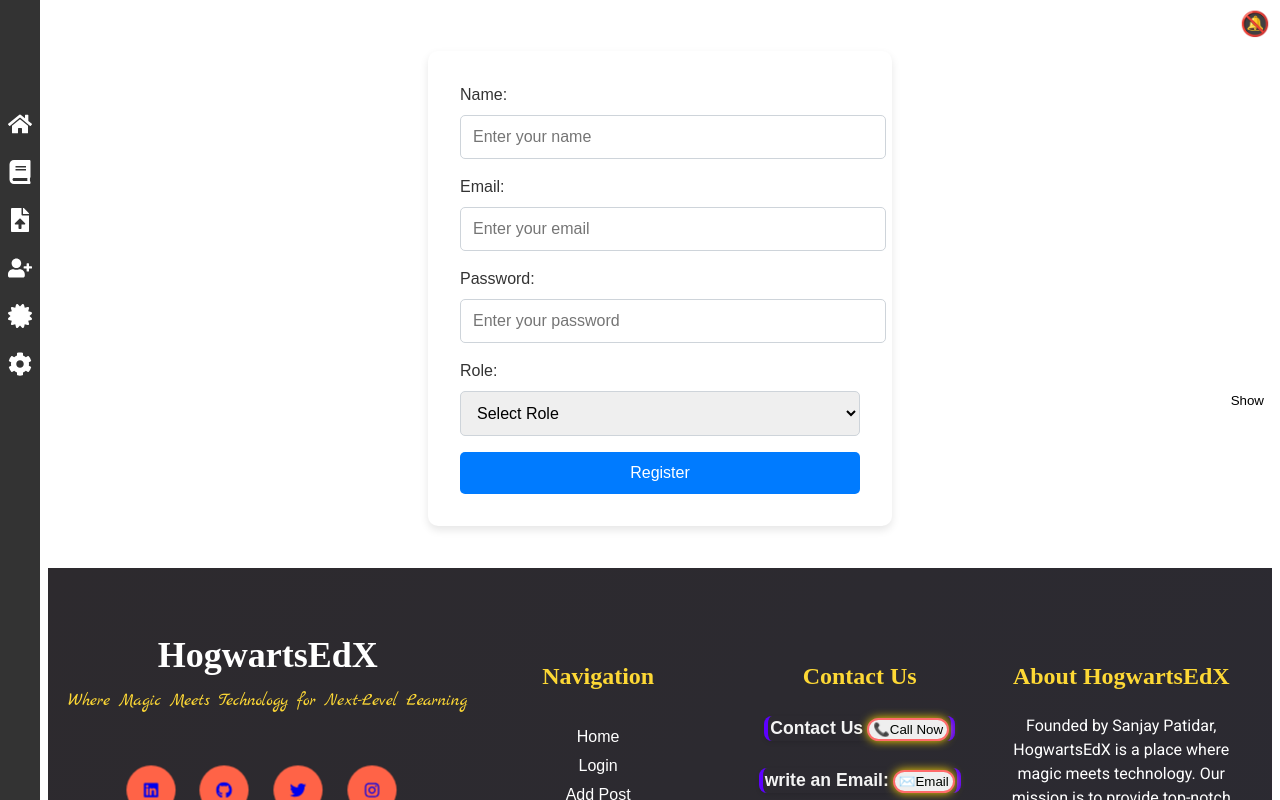
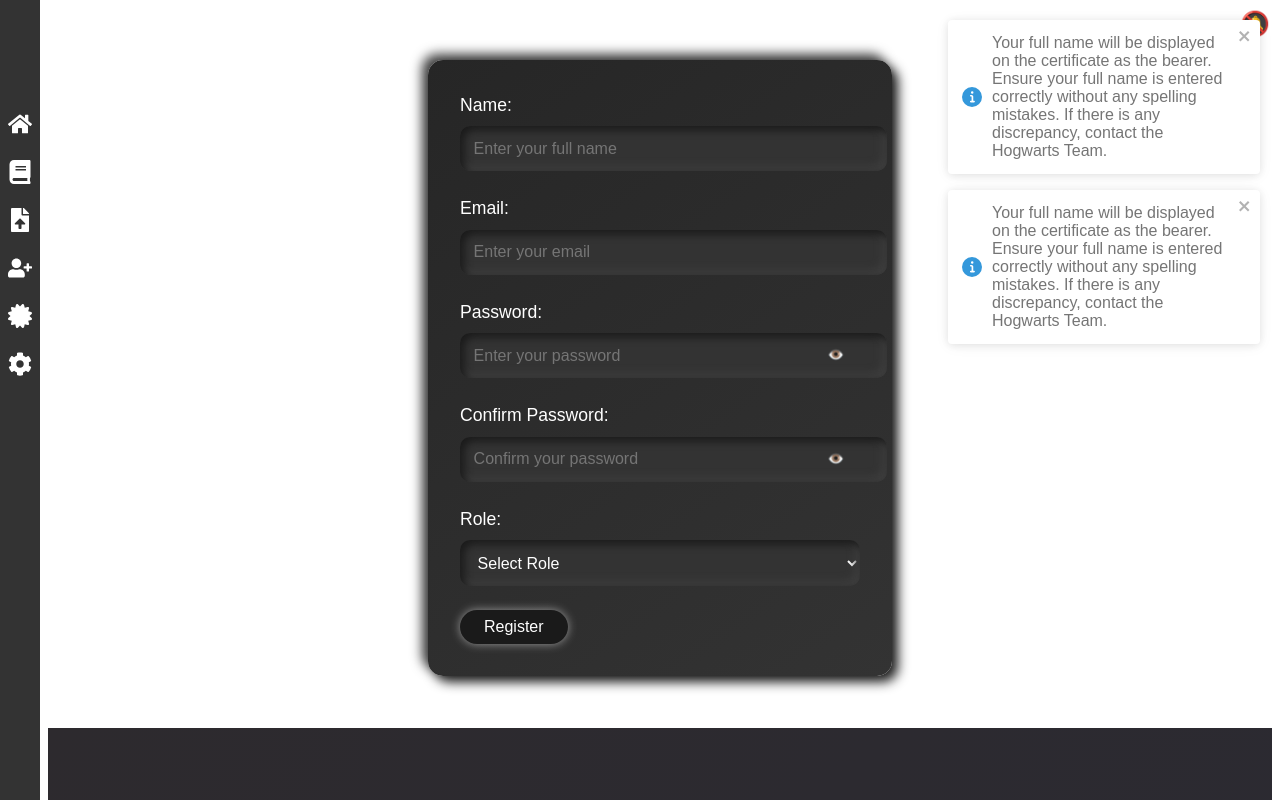
Before and after one commit to hello-developer-sanjay/LearnAndShare-Collaborative-Learning-Expert-Tutorials-and-User-Blogs, a React (Vite) app in the folder frontend/: page /register in a window 1280 px wide. Shown: the top 800 px of the page. Built offline with nearby package versions, Linux system fonts and the light colour scheme; a web font is replaced by a local one.

Commit message:
Update Register.jsx

```diff
--- a/frontend/src/pages/Register.jsx
+++ b/frontend/src/pages/Register.jsx
@@ -1,82 +1,120 @@
-import React, { useState } from 'react';
+import React, { useState, useEffect } from 'react';
 import { useDispatch } from 'react-redux';
 import { register } from '../actions/authActions';
-import styled from 'styled-components';
+import styled, { keyframes } from 'styled-components';
 import { ToastContainer, toast } from 'react-toastify';
 import 'react-toastify/dist/ReactToastify.css';
+
+const fadeIn = keyframes`
+  from {
+    opacity: 0;
+  }
+  to {
+    opacity: 1;
+  }
+`;
+
+const slideIn = keyframes`
+  from {
+    transform: translateY(-20px);
+    opacity: 0;
+  }
+  to {
+    transform: translateY(0);
+    opacity: 1;
+  }
+`;
 
 const Container = styled.div`
   display: flex;
   justify-content: center;
   align-items: center;
-  height: 70vh;
+  height: 90vh;
+  animation: ${fadeIn} 1s ease-in-out;
 `;
 
 const FormContainer = styled.div`
-  background: white;
   padding: 2rem;
-  border-radius: 10px;
-  box-shadow: 0 4px 8px rgba(0, 0, 0, 0.1);
+  border-radius: 15px;
+  background: linear-gradient(145deg, #262626, #333);
+  box-shadow: 6px 6px 12px #1a1a1a, -6px -6px 12px #404040;
   width: 100%;
   max-width: 400px;
+  animation: ${slideIn} 0.8s ease-out;
 `;
 
 const FormGroup = styled.div`
-  margin-bottom: 1rem;
+  margin-bottom: 1.5rem;
+  position: relative;
 `;
 
 const Label = styled.label`
   display: block;
-  font-size: 1rem;
+  font-size: 1.1rem;
   margin-bottom: 0.5rem;
+  color: #fff;
 `;
 
 const Input = styled.input`
   width: 100%;
-  padding: 0.75rem;
-  border: 1px solid #ced4da;
-  border-radius: 5px;
+  padding: 0.85rem;
+  border: none;
+  border-radius: 10px;
+  background: #333;
+  box-shadow: inset 4px 4px 8px #1a1a1a, inset -4px -4px 8px #404040;
   font-size: 1rem;
+  color: #fff;
+  transition: box-shadow 0.3s ease-in-out;
   &:focus {
-    border-color: #495057;
+    box-shadow: inset 6px 6px 12px #1a1a1a, inset -6px -6px 12px #404040;
     outline: none;
   }
 `;
 
 const Select = styled.select`
   width: 100%;
-  padding: 0.75rem;
-  border: 1px solid #ced4da;
-  border-radius: 5px;
+  padding: 0.85rem;
+  border: none;
+  border-radius: 10px;
+  background: #333;
+  box-shadow: inset 4px 4px 8px #1a1a1a, inset -4px -4px 8px #404040;
   font-size: 1rem;
+  color: #fff;
+  transition: box-shadow 0.3s ease-in-out;
   &:focus {
-    border-color: #495057;
+    box-shadow: inset 6px 6px 12px #1a1a1a, inset -6px -6px 12px #404040;
     outline: none;
   }
 `;
 
 const Button = styled.button`
-  width: 100%;
-  padding: 0.75rem;
-  background-color: #007bff;
+  width: auto;
+  padding: 0.5rem 1.5rem;
+  background-color: #1a1a1a; /* Dark background color */
   color: white;
   border: none;
-  border-radius: 5px;
+  border-radius: 30px;
   font-size: 1rem;
   cursor: pointer;
+  transition: background-color 0.3s ease-in-out, transform 0.2s ease, box-shadow 0.3s ease-in-out; /* Added box-shadow transition */
+  box-shadow: 0 0 10px rgba(255, 255, 255, 0.5); /* Shining shadow effect */
   &:hover {
-    background-color: #0056b3;
+    background-color: #2a2a2a; /* Darker background color on hover */
+    transform: scale(1.05);
+    box-shadow: 0 0 20px rgba(255, 255, 255, 0.8); /* Increased shadow intensity on hover */
   }
 `;
 
+
 const TogglePasswordButton = styled.button`
   position: absolute;
-  top: 50%;
+  top: 70%;
   right: 10px;
   transform: translateY(-50%);
   background: none;
   border: none;
   cursor: pointer;
+  color: #fff;
 `;
 
 const RegisterForm = () => {
@@ -85,11 +123,25 @@ const RegisterForm = () => {
     name: '',
     email: '',
     password: '',
+    confirmPassword: '',
     role: '' // Add role field
   });
 
-  const { name, email, password, role } = formData;
+  const { name, email, password, confirmPassword, role } = formData;
   const [showPassword, setShowPassword] = useState(false);
+  const [showConfirmPassword, setShowConfirmPassword] = useState(false);
+
+  useEffect(() => {
+    toast.info('Your full name will be displayed on the certificate as the bearer. Ensure your full name is entered correctly without any spelling mistakes. If there is any discrepancy, contact the Hogwarts Team.', {
+      position: 'top-right',
+      autoClose: 8000,
+      hideProgressBar: true,
+      closeOnClick: true,
+      pauseOnHover: true,
+      draggable: true,
+      progress: undefined,
+    });
+  }, []);
 
   const handleChange = e => {
     setFormData({ ...formData, [e.target.name]: e.target.value });
@@ -97,6 +149,10 @@ const RegisterForm = () => {
 
   const handleSubmit = async e => {
     e.preventDefault();
+    if (password !== confirmPassword) {
+      toast.error('Passwords do not match. Please try again.');
+      return;
+    }
     const response = await dispatch(register(formData));
     if (response.success) {
       toast.success(`Registration successful! Welcome, ${name}!`);
@@ -109,6 +165,10 @@ const RegisterForm = () => {
     setShowPassword(!showPassword);
   };
 
+  const toggleConfirmPasswordVisibility = () => {
+    setShowConfirmPassword(!showConfirmPassword);
+  };
+
   return (
     <Container>
       <FormContainer>
@@ -118,7 +178,7 @@ const RegisterForm = () => {
             <Input
               type="text"
               id="name"
-              placeholder="Enter your name"
+              placeholder="Enter your full name"
               name="name"
               value={name}
               onChange={handleChange}
@@ -149,7 +209,22 @@ const RegisterForm = () => {
               required
             />
             <TogglePasswordButton onClick={togglePasswordVisibility}>
-              {showPassword ? 'Hide' : 'Show'}
+              {showPassword ? '🙈' : '👁️'}
+            </TogglePasswordButton>
+          </FormGroup>
+          <FormGroup>
+            <Label htmlFor="confirmPassword">Confirm Password:</Label>
+            <Input
+              type={showConfirmPassword ? 'text' : 'password'}
+              id="confirmPassword"
+              placeholder="Confirm your password"
+              name="confirmPassword"
+              value={confirmPassword}
+              onChange={handleChange}
+              required
+            />
+            <TogglePasswordButton onClick={toggleConfirmPasswordVisibility}>
+              {showConfirmPassword? '🙈' : '👁️'}
 </TogglePasswordButton>
 </FormGroup>
 <FormGroup>
```
Lines whose indentation alone changed are shown as unchanged.
